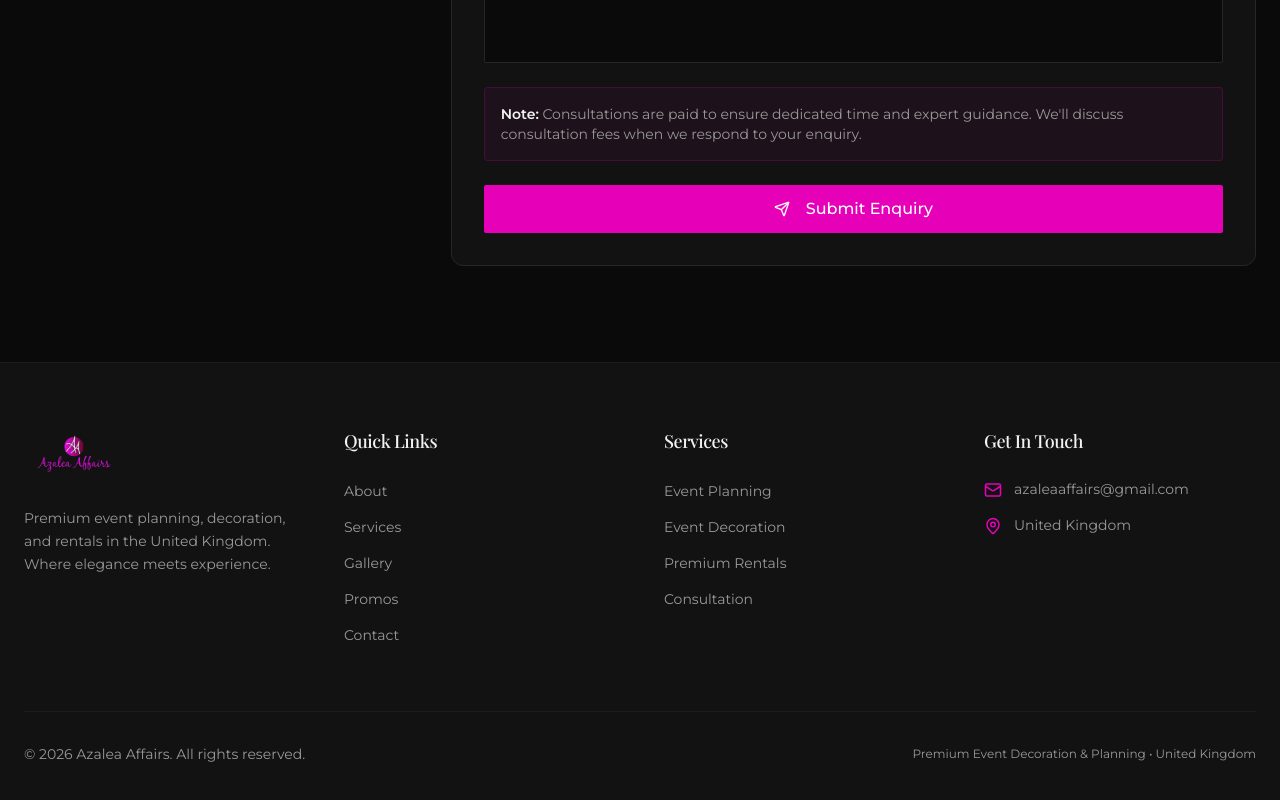
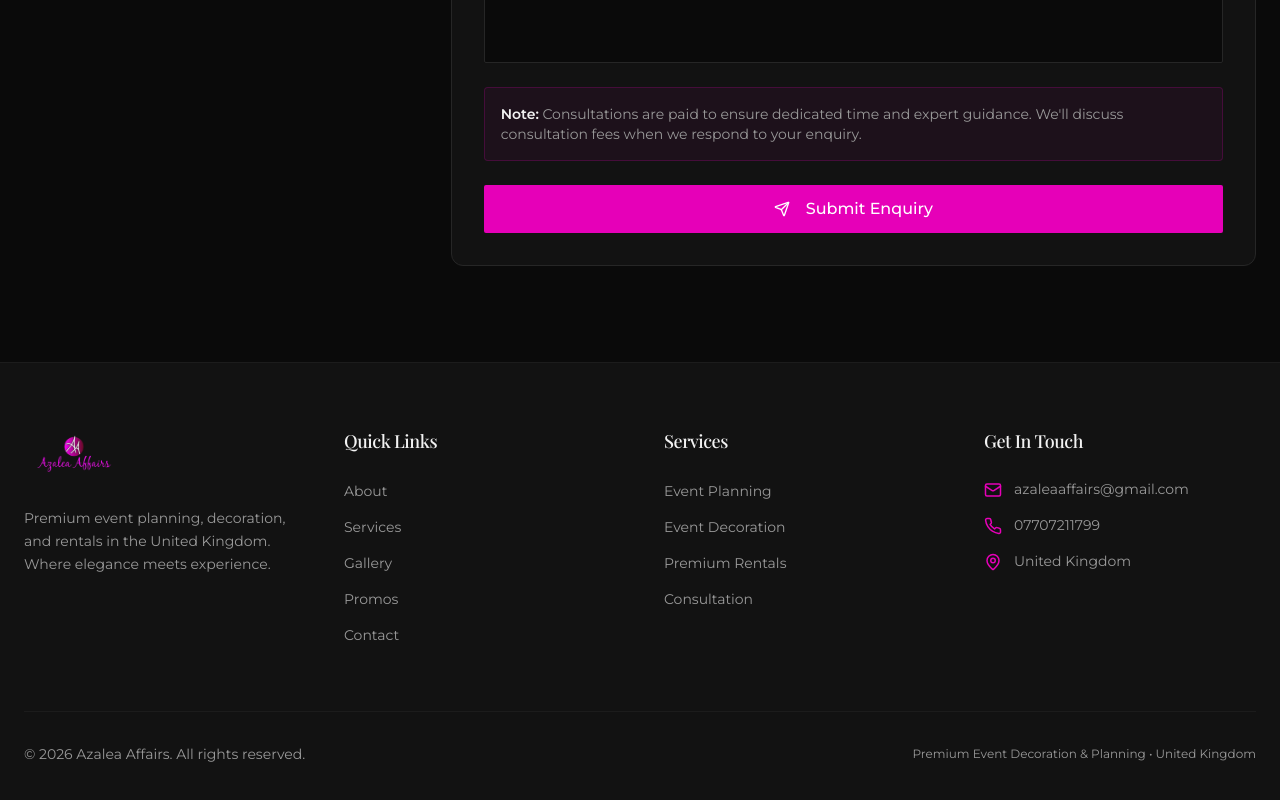
Before and after one commit to da-im/Azalea, a React (Vite) app: page /Azalea/contact in a window 1280 px wide. Shown: the part 1088-1888 px from the top of the page. Built offline with nearby package versions, Linux system fonts and the light colour scheme; the HTML template or start-up script is replaced by a standard one; a web font is replaced by a local one.

Commit message:
Update Footer.tsx
number addition

```diff
--- a/src/components/layout/Footer.tsx
+++ b/src/components/layout/Footer.tsx
@@ -1,5 +1,5 @@
 import { Link } from 'react-router-dom';
-import { Mail, MapPin } from 'lucide-react';
+import { Mail, Phone, MapPin } from 'lucide-react';
 import { globalSettings } from '@/lib/data';
 import logo from '@/assets/azalea-logo.png';
 
@@ -71,6 +71,12 @@ export const Footer = () => {
                   {globalSettings.email}
                 </a>
               </li>
+               <li className="flex items-start gap-3 text-sm">
+                <Phone size={18} className="text-primary mt-0.5 flex-shrink-0" />
+                <a href={`tel:${globalSettings.phone}`} className="text-muted-foreground hover:text-foreground transition-colors">
+                  {globalSettings.phone}
+                </a>
+              </li>
               <li className="flex items-start gap-3 text-sm">
                 <MapPin size={18} className="text-primary mt-0.5 flex-shrink-0" />
                 <span className="text-muted-foreground">{globalSettings.address}</span>
```
